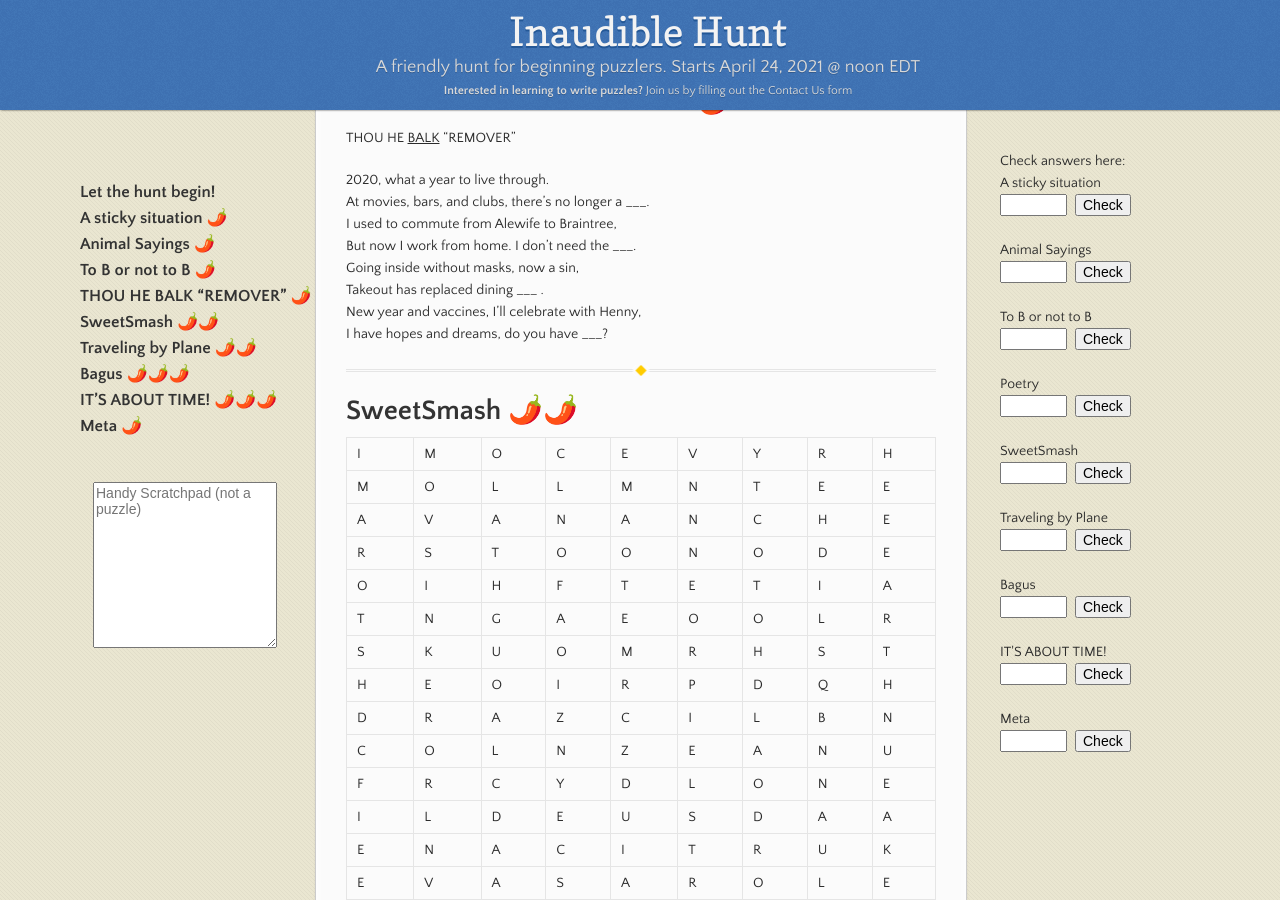
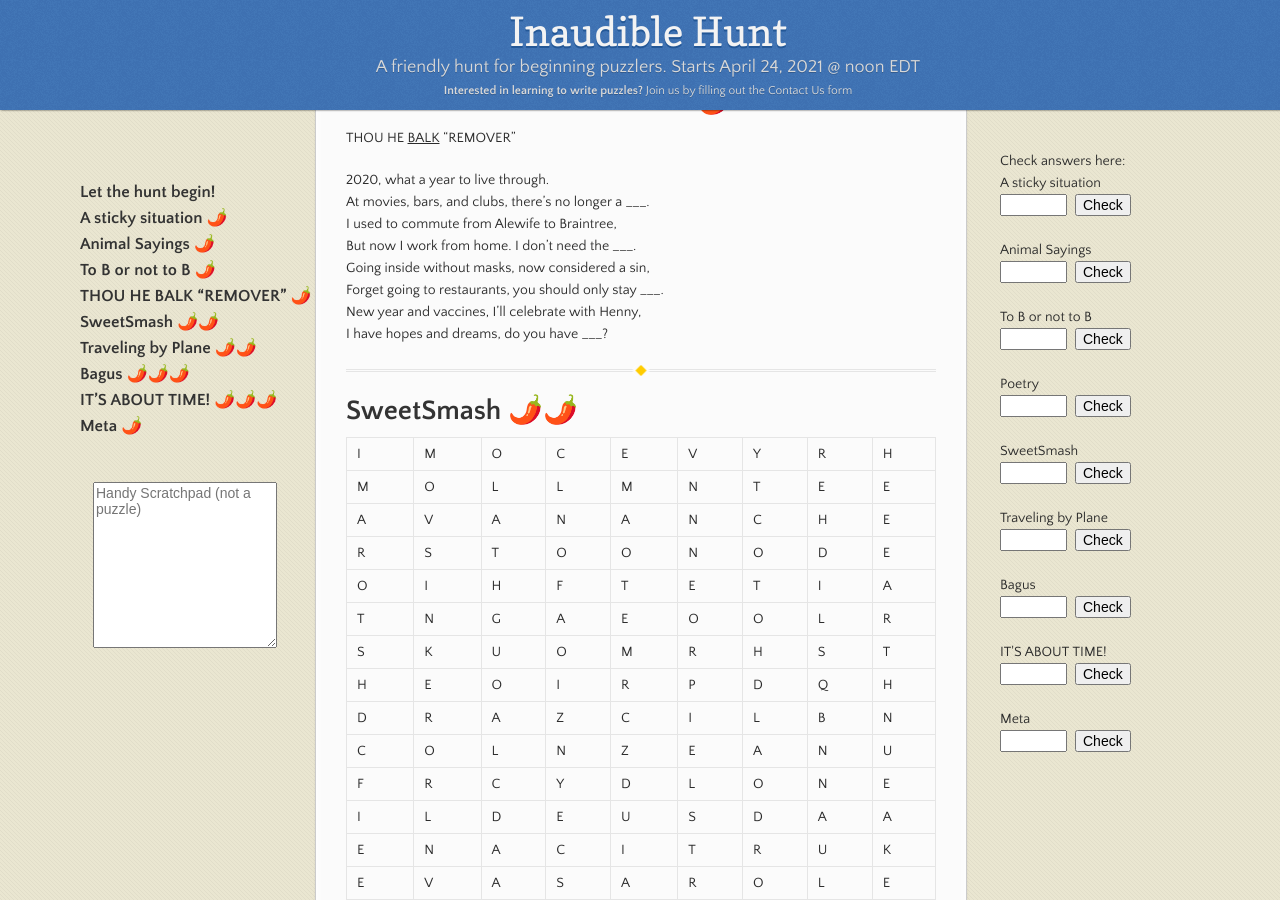
Before and after one commit to nro-bot/aprilhunt, a Jekyll site: the page built from Welcome to mini hunt!.md, in a window 1280 px wide and 900 px high, scrolled down 2676 px. Built offline with Jekyll 4.4.1, drawn with Linux system fonts in a browser that asks for light colours; our own code applies the rules of GitHub Pages for plain Markdown files.

Commit message:
updated again

```diff
--- a/Welcome to mini hunt!.md
+++ b/Welcome to mini hunt!.md
@@ -90,8 +90,8 @@ THOU HE <u>BALK</u> "REMOVER"
 At movies, bars, and clubs, there’s no longer a \_\_\_.
 I used to commute from Alewife to Braintree,
 But now I work from home. I don’t need the \_\_\_.
-Going inside without masks, now a sin,
-Takeout has replaced dining \_\_\_ .
+Going inside without masks, now considered a sin,
+Forget going to restaurants, you should only stay \_\_\_.
 New year and vaccines, I’ll celebrate with Henny,
 I have hopes and dreams, do you have \_\_\_?
 
```
